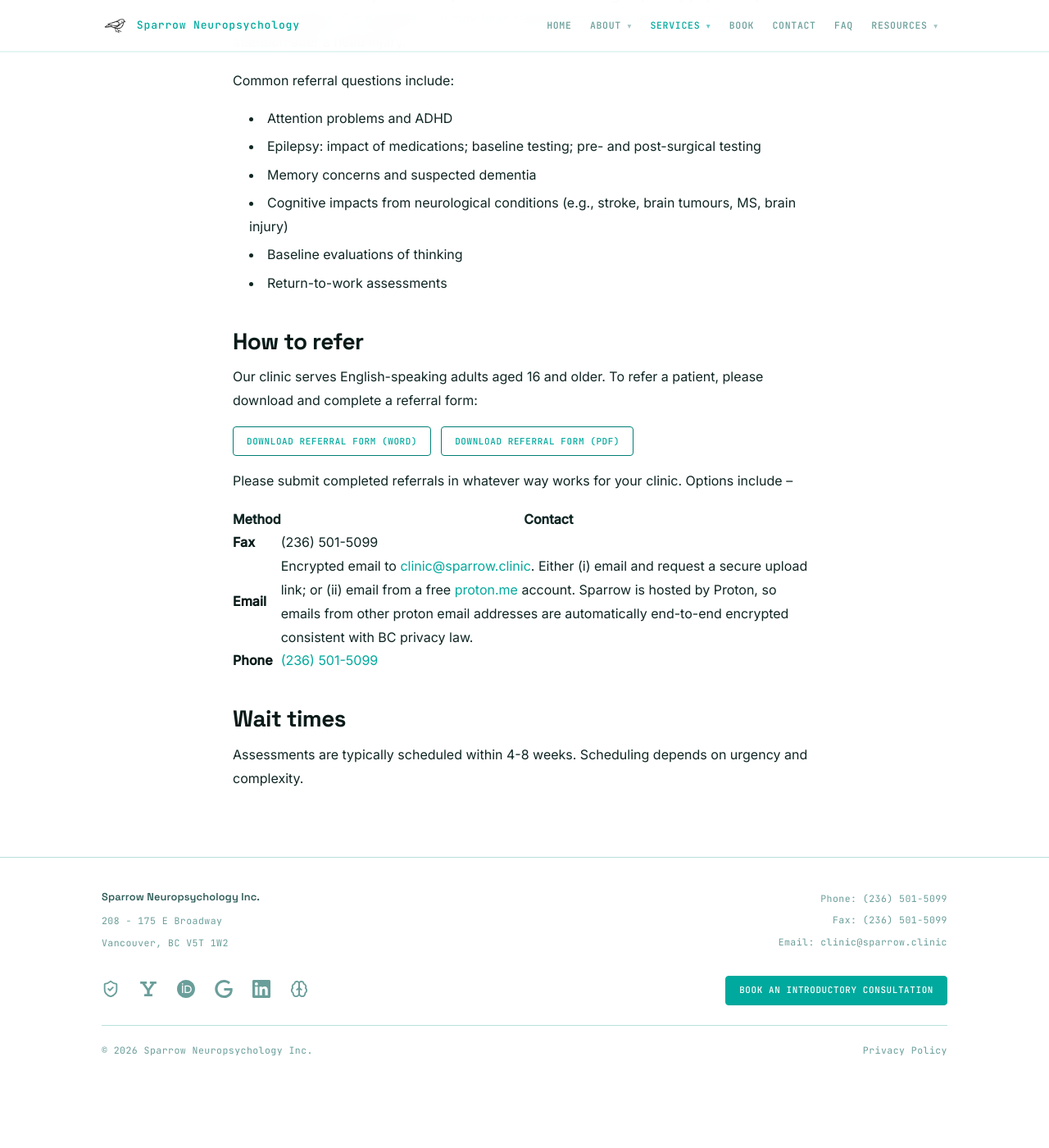
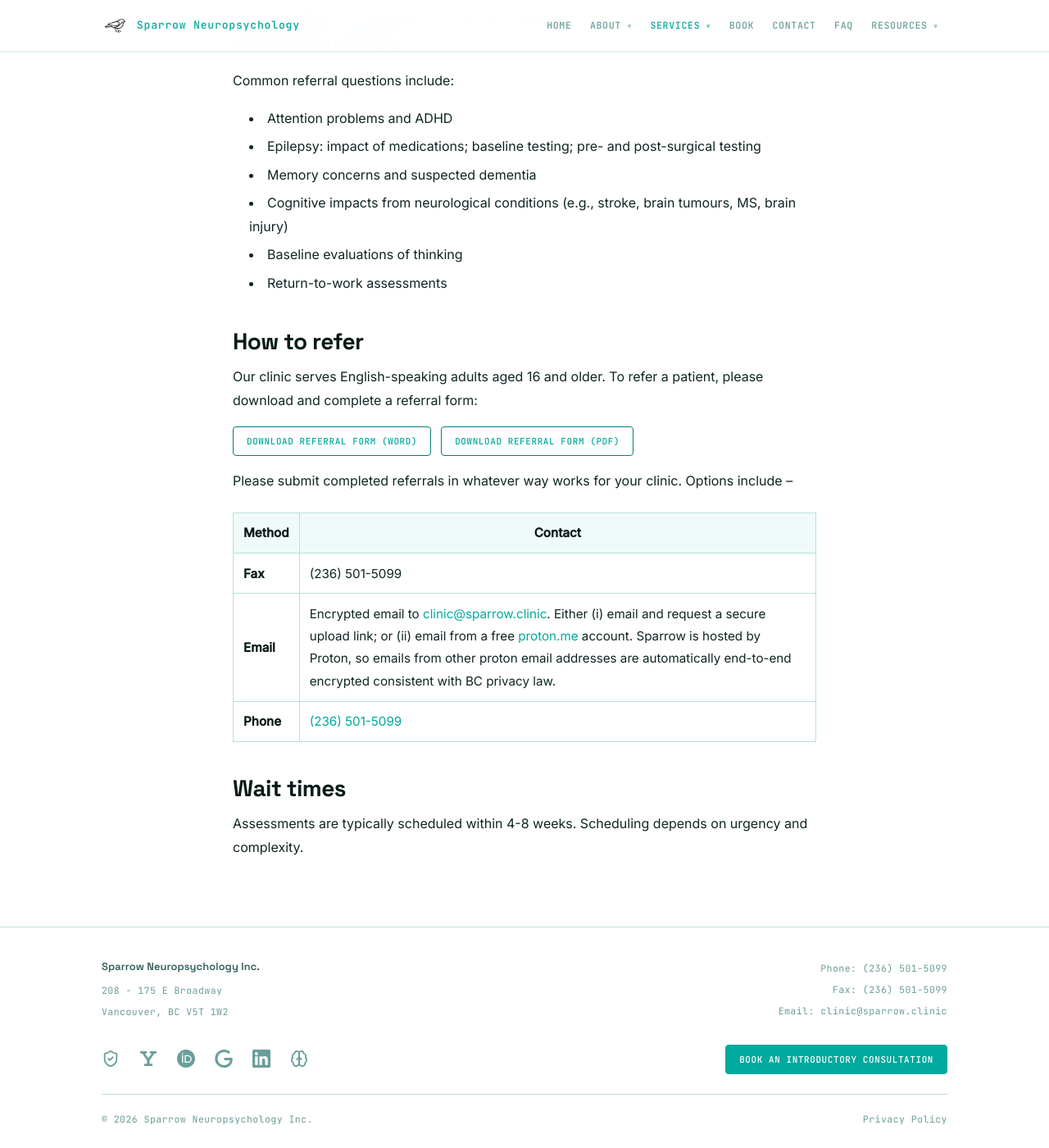
Before and after one commit to cfxb/sparrow-clinic, a Jekyll site: the page built from referral.md, in a window 1280 px wide and 1400 px high, scrolled down 827 px. Shown: the whole window at 82% size. Built offline with Jekyll 4.4.1, drawn with Linux system fonts in a browser that asks for light colours; before the commit the page ends 2143 px from its top, so only the background shows below that.

Commit message:
referral: render submission options as a bordered HTML table
Convert the Markdown table to an HTML table using the .table class plus
a new .table--bordered variant that adds cell borders and centers the
header text. The HTML form matches the existing hospital-table include
for consistency, wraps in .table-wrap for mobile horizontal scroll, and
keeps the email/phone mailto/tel links intact.

Co-Authored-By: Claude Opus 4.7 (1M context) <noreply@anthropic.com>

```diff
--- a/_sass/_tables.scss
+++ b/_sass/_tables.scss
@@ -25,3 +25,15 @@
     background: $color-bg-light;
   }
 }
+
+.table--bordered {
+  border: 1px solid $color-border;
+
+  th, td {
+    border: 1px solid $color-border;
+  }
+
+  th {
+    text-align: center;
+  }
+}
--- a/referral.md
+++ b/referral.md
@@ -36,11 +36,30 @@ Our clinic serves English-speaking adults aged 16 and older. To refer a patient,
 
 Please submit completed referrals in whatever way works for your clinic. Options include –
 
-| Method | Contact |
-|---|---|
-| **Fax** | {{ site.data.contact.fax }} |
-| **Email** | Encrypted email to [{{ site.data.contact.email }}](mailto:{{ site.data.contact.email }}). Either (i) email and request a secure upload link; or (ii) email from a free [proton.me](https://www.proton.me) account. Sparrow is hosted by Proton, so emails from other proton email addresses are automatically end-to-end encrypted consistent with BC privacy law. |
-| **Phone** | [{{ site.data.contact.phone }}](tel:{{ site.data.contact.phone_link }}) |
+<div class="table-wrap">
+  <table class="table table--bordered">
+    <thead>
+      <tr>
+        <th>Method</th>
+        <th>Contact</th>
+      </tr>
+    </thead>
+    <tbody>
+      <tr>
+        <td><strong>Fax</strong></td>
+        <td>{{ site.data.contact.fax }}</td>
+      </tr>
+      <tr>
+        <td><strong>Email</strong></td>
+        <td>Encrypted email to <a href="mailto:{{ site.data.contact.email }}">{{ site.data.contact.email }}</a>. Either (i) email and request a secure upload link; or (ii) email from a free <a href="https://www.proton.me">proton.me</a> account. Sparrow is hosted by Proton, so emails from other proton email addresses are automatically end-to-end encrypted consistent with BC privacy law.</td>
+      </tr>
+      <tr>
+        <td><strong>Phone</strong></td>
+        <td><a href="tel:{{ site.data.contact.phone_link }}">{{ site.data.contact.phone }}</a></td>
+      </tr>
+    </tbody>
+  </table>
+</div>
 
 ## Wait times
 
```
